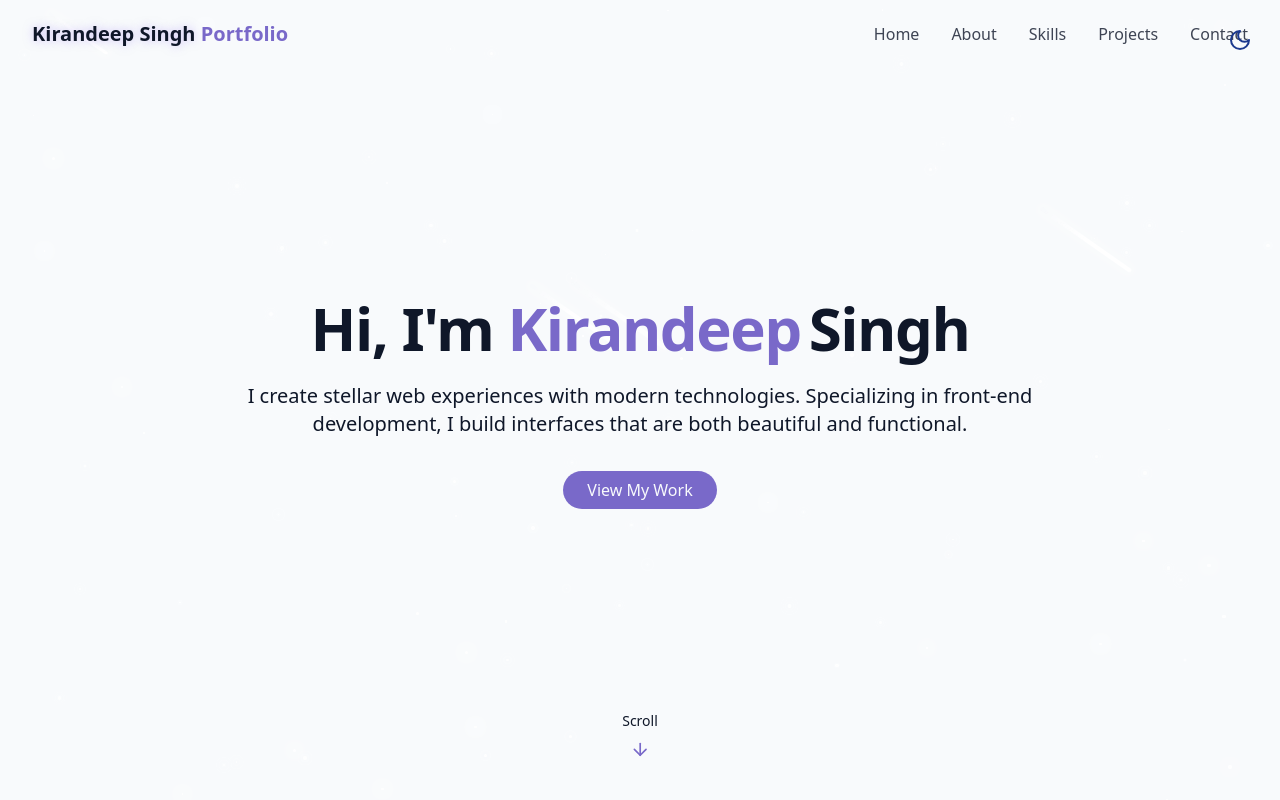
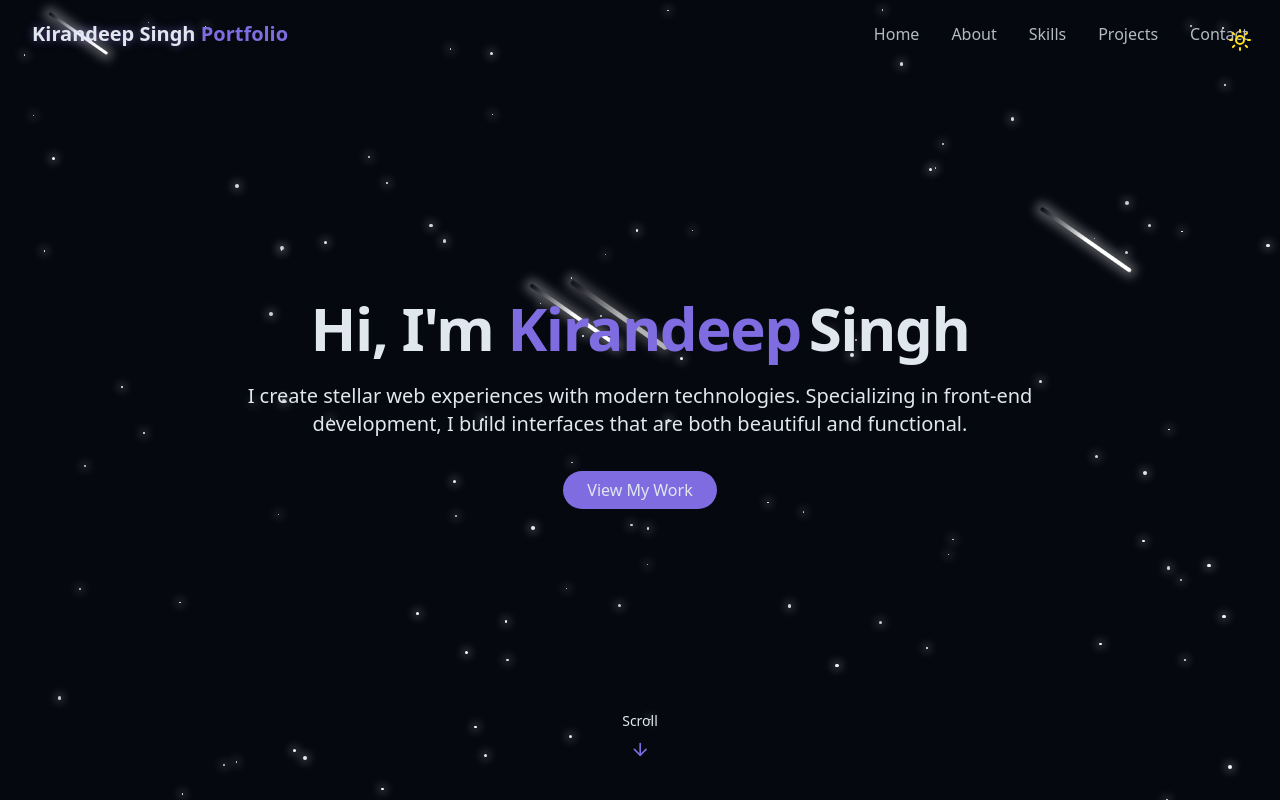
Before and after one commit to KSMaan45/my-portfolio, a React (Vite) app: page / in a window 1280 px wide. Shown: the top 800 px of the page. Built offline with nearby package versions, Linux system fonts and the light colour scheme.

Commit message:
Set dark theme as default

```diff
--- a/src/components/ThemeToggle.jsx
+++ b/src/components/ThemeToggle.jsx
@@ -3,7 +3,7 @@ import { useEffect, useState } from "react";
 import { cn } from "@/lib/utils";
 
 export const ThemeToggle = () => {
-  const [isDarkMode, setIsDarkMode] = useState(false);
+  const [isDarkMode, setIsDarkMode] = useState(true);
 
   useEffect(() => {
     const storedTheme = localStorage.getItem("theme");
@@ -11,8 +11,8 @@ export const ThemeToggle = () => {
       setIsDarkMode(true);
       document.documentElement.classList.add("dark");
     } else {
-      localStorage.setItem("theme", "light");
-      setIsDarkMode(false);
+      localStorage.setItem("theme", "dark");
+      setIsDarkMode(true);
     }
   }, []);
 
```
